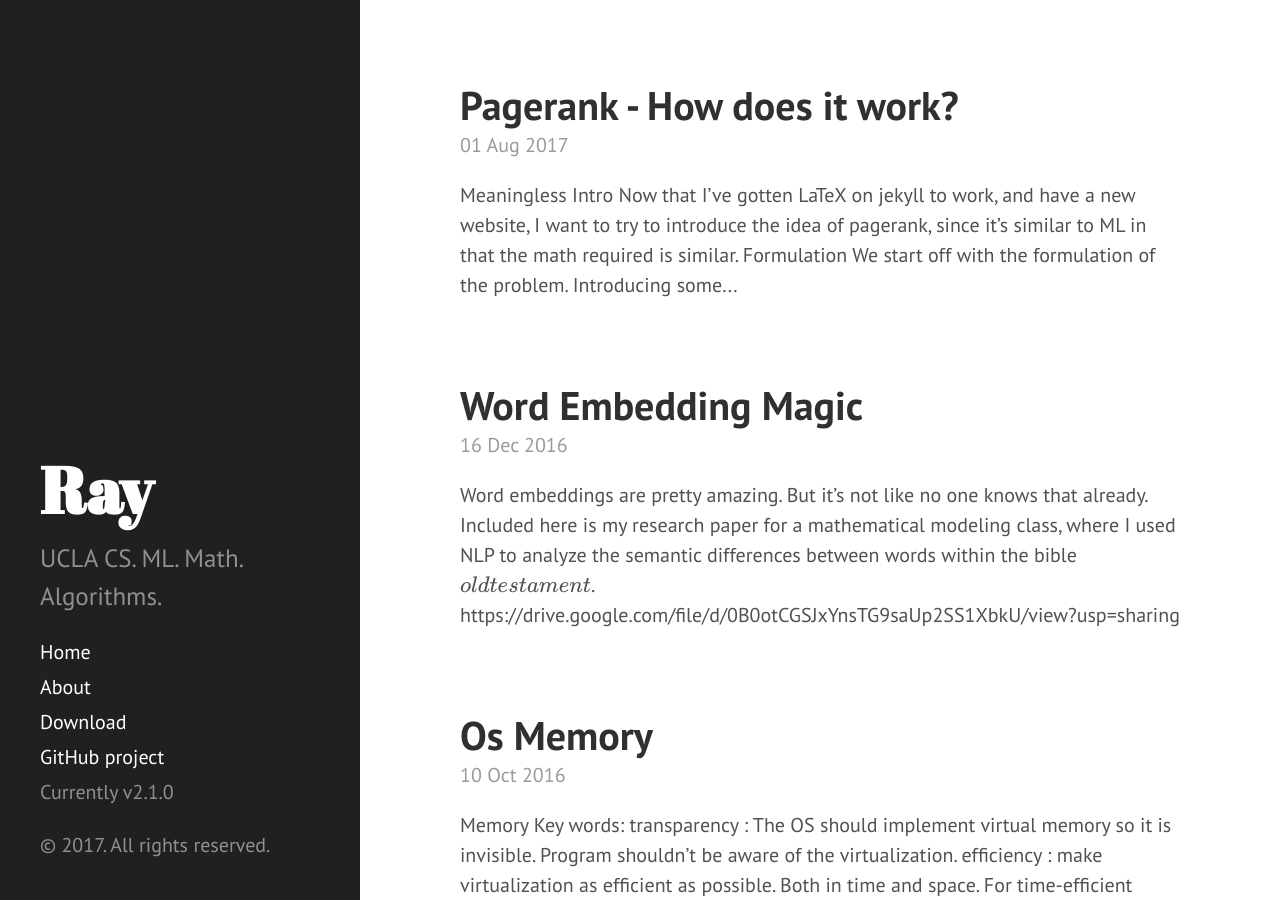
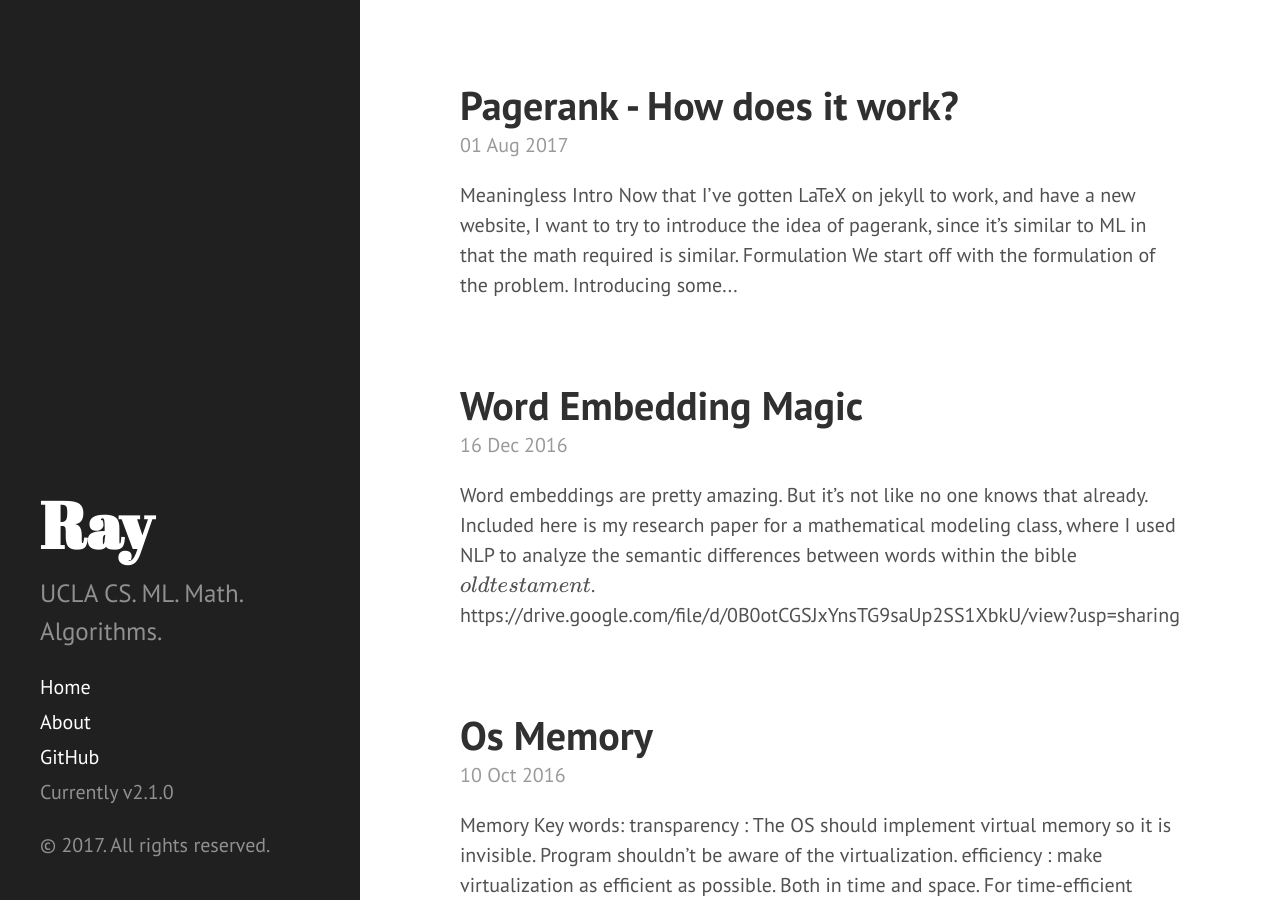
Before and after one commit to OneRaynyDay/oneraynyday.github.io, a Jekyll site: the page built from index.html, in a window 1280 px wide and 900 px high. Built offline with Jekyll 4.4.1, drawn with Linux system fonts in a browser that asks for light colours; Markdown is read by kramdown in place of the engine named in the settings; formulas are drawn with MathJax 3; the list of posts is cut into pages by our own code.

Commit message:
Updating files

```diff
--- a/CNAME
+++ b/CNAME
@@ -1 +1 @@
-oneraynyday.github.io
+https://oneraynyday.github.io
--- a/_config.yml
+++ b/_config.yml
@@ -14,7 +14,6 @@
 
 author:
   name:           'Ray Zhang'
-  url:            https://github.com/oneraynyday
 
 paginate:         5
 
--- a/_includes/sidebar.html
+++ b/_includes/sidebar.html
@@ -2,7 +2,7 @@
   <div class="container sidebar-sticky">
     <div class="sidebar-about">
       <h1>
-        <a href="{{ site.baseurl }}">
+        <a href="/">
           {{ site.title }}
         </a>
       </h1>
@@ -10,7 +10,7 @@
     </div>
 
     <nav class="sidebar-nav">
-      <a class="sidebar-nav-item{% if page.url == site.baseurl %} active{% endif %}" href="{{ site.baseurl }}">Home</a>
+      <a class="sidebar-nav-item{% if page.url == site.baseurl %} active{% endif %}" href="/">Home</a>
 
       {% comment %}
         The code below dynamically generates a sidebar nav of pages with
@@ -26,8 +26,7 @@
         {% endif %}
       {% endfor %}
 
-      <a class="sidebar-nav-item" href="{{ site.github.repo }}/archive/v{{ site.version }}.zip">Download</a>
-      <a class="sidebar-nav-item" href="{{ site.github.repo }}">GitHub project</a>
+      <a class="sidebar-nav-item" href="{{ site.github }}">GitHub</a>
       <span class="sidebar-nav-item">Currently v{{ site.version }}</span>
     </nav>
 
```
